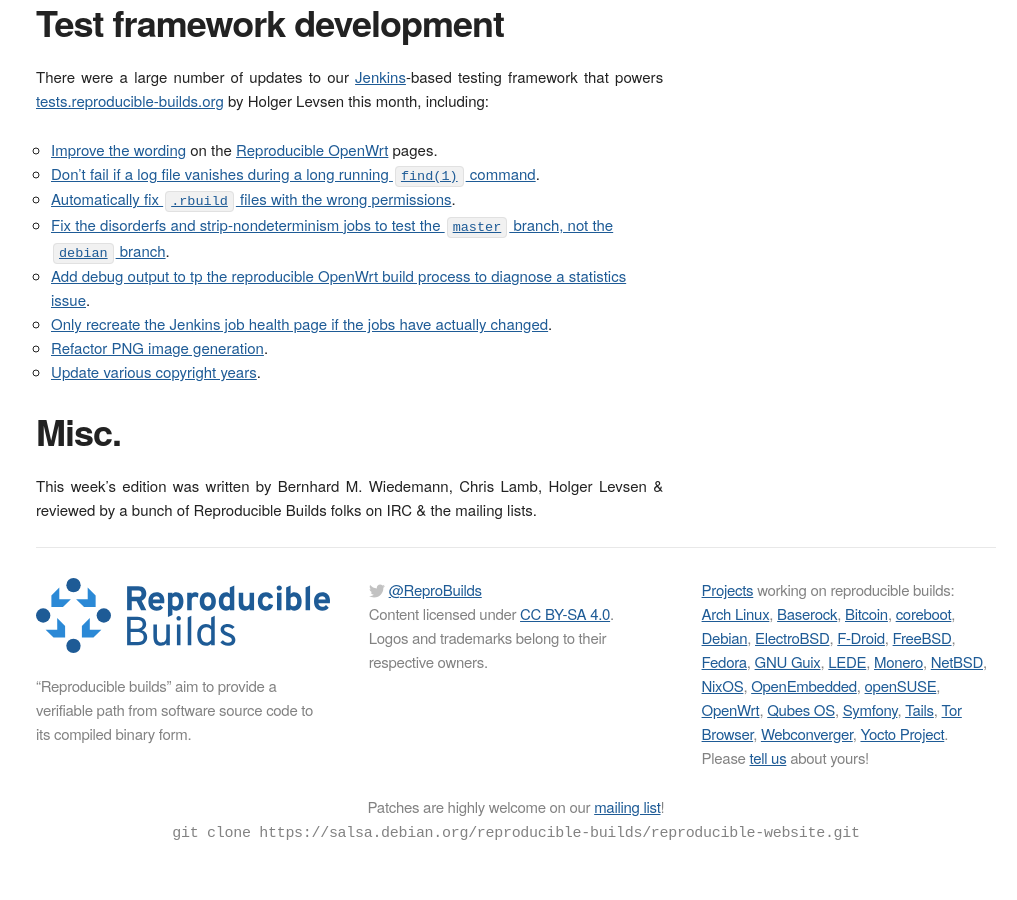
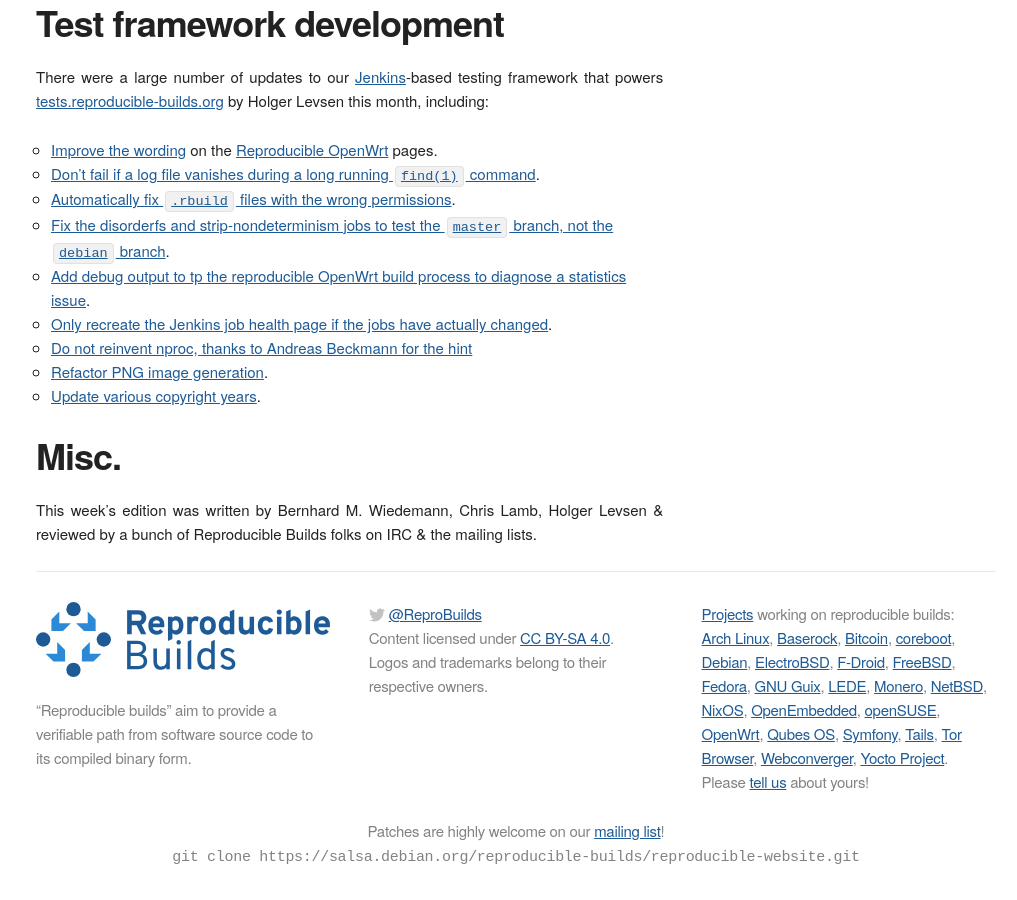
Before and after one commit to prototypefund/reproducible-website, a Jekyll site: the page built from _blog/posts/182.md, in a window 1280 px wide and 900 px high, scrolled down 1688 px. Shown: the whole window, without its empty margins (124-1141 px from the left). Built offline with Jekyll 4.4.1, drawn with Linux system fonts in a browser that asks for light colours; some web fonts are replaced; before the commit the page ends 2564 px from its top, so only the background shows below that.

Commit message:
182: not reinventing nproc is also worth mentioning, IMO
Signed-off-by: Holger Levsen <holger@layer-acht.org>

```diff
--- a/_blog/posts/182.md
+++ b/_blog/posts/182.md
@@ -46,6 +46,7 @@
 * [Fix the disorderfs and strip-nondeterminism jobs to test the `master` branch, not the `debian` branch](https://salsa.debian.org/qa/jenkins.debian.net/commit/ca2e682c).
 * [Add debug output to tp the reproducible OpenWrt build process to diagnose a statistics issue](https://salsa.debian.org/qa/jenkins.debian.net/commit/d2b56877).
 * [Only recreate the Jenkins job health page if the jobs have actually changed](https://salsa.debian.org/qa/jenkins.debian.net/commit/238de5e2).
+* [Do not reinvent nproc, thanks to Andreas Beckmann for the hint](https://salsa.debian.org/qa/jenkins.debian.net/commit/ba2c9f6b)
 * [Refactor PNG image generation](https://salsa.debian.org/qa/jenkins.debian.net/commit/9f53bb02).
 * [Update various copyright years](https://salsa.debian.org/qa/jenkins.debian.net/commit/b31c5c08).
 
```
